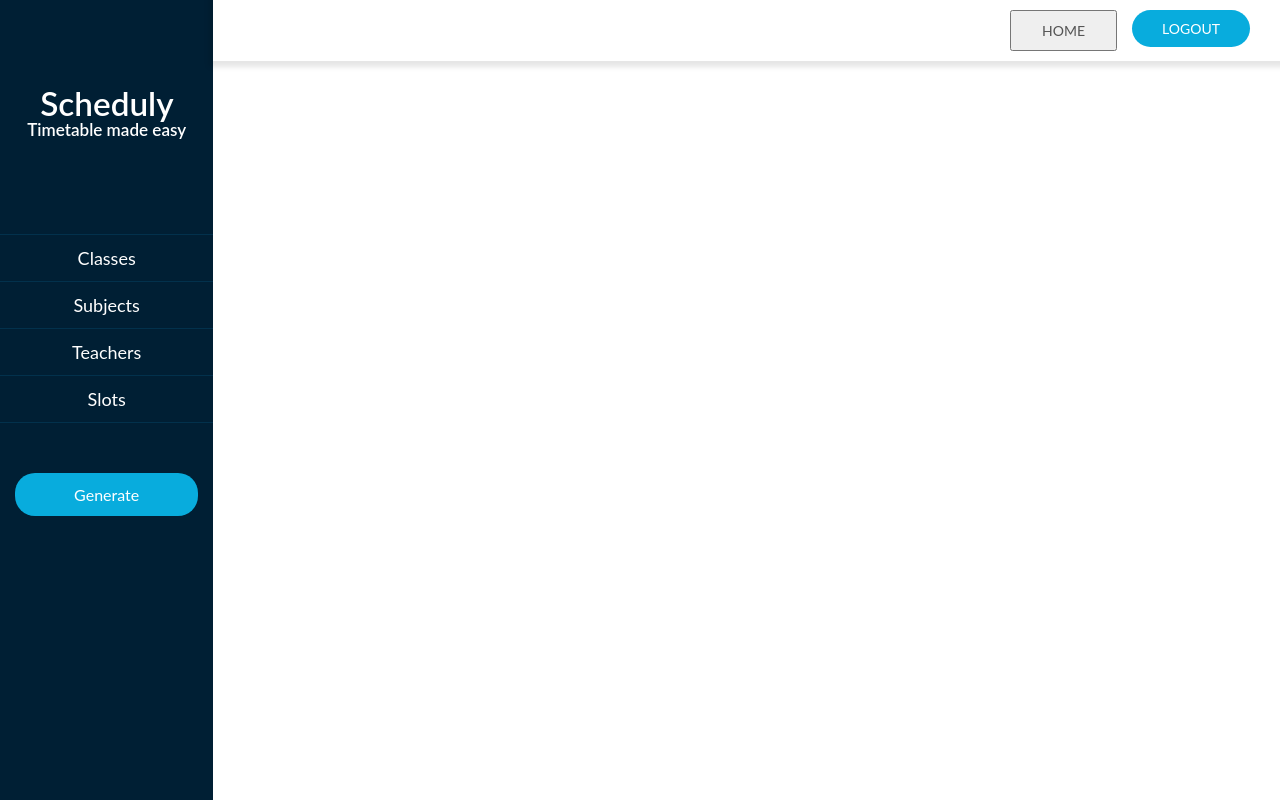
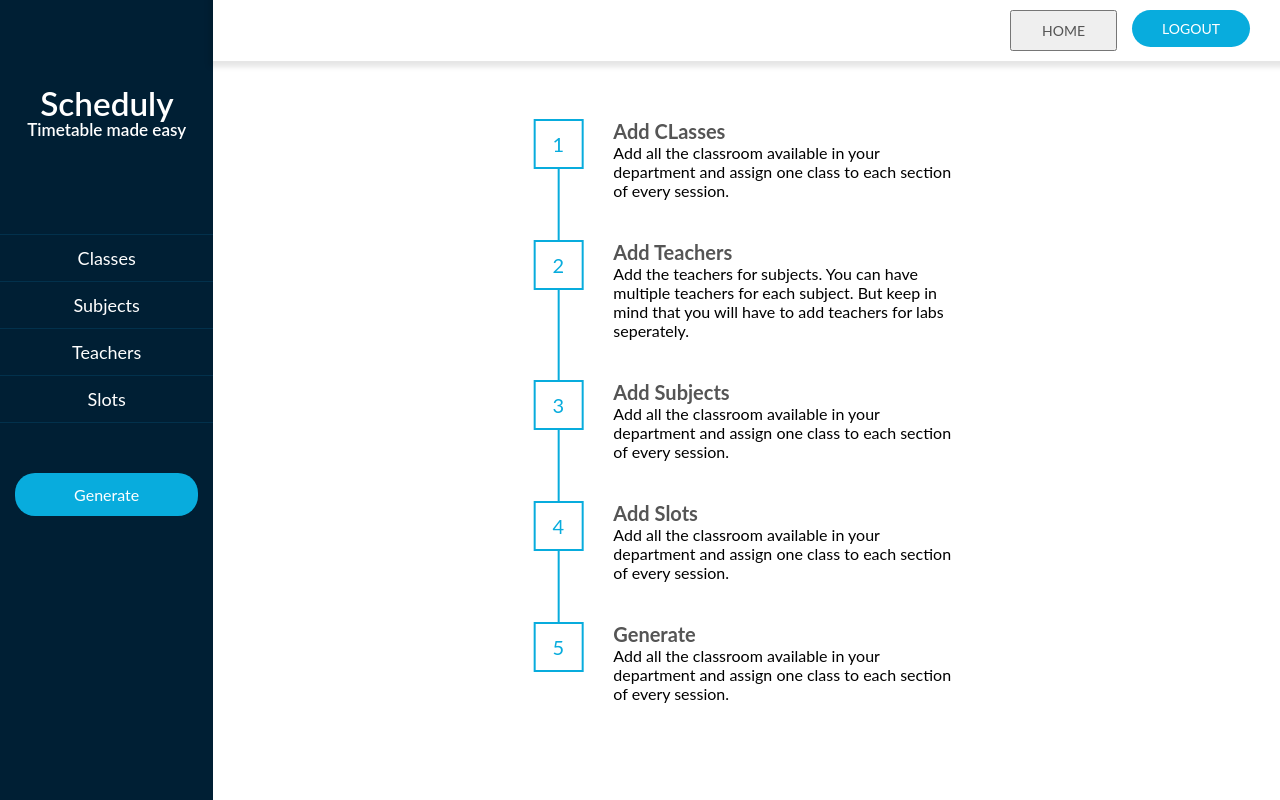
Before and after one commit to ghulamghousdev/Scheduly, a React (Create React App) app in the folder frontend/: page /dashboard in a window 1280 px wide. Built offline with nearby package versions, Linux system fonts and the light colour scheme.

Commit message:
Added Default Dashboard component

```diff
--- a/frontend/src/components/Dashboard.js
+++ b/frontend/src/components/Dashboard.js
@@ -18,6 +18,7 @@ import SubjectList from "./SubjectList";
 import TeacherList from "./TeacherList";
 import SlotList from "./SlotList";
 import TimeTable from "./TimeTable";
+import OperateManual from "./OperateManual";
 import "../styles/dashboard.scss";
 import Logo from "../logo.svg";
 import auth from "../utils/auth";
@@ -205,6 +206,9 @@ function Dashboard(props) {
               <Route path={`${url}/timetable`}>
                 <TimeTable />
               </Route>
+              <Route path={`${url}/`}>
+                <OperateManual />
+              </Route>
             </Switch>
           </div>
         </div>
```
